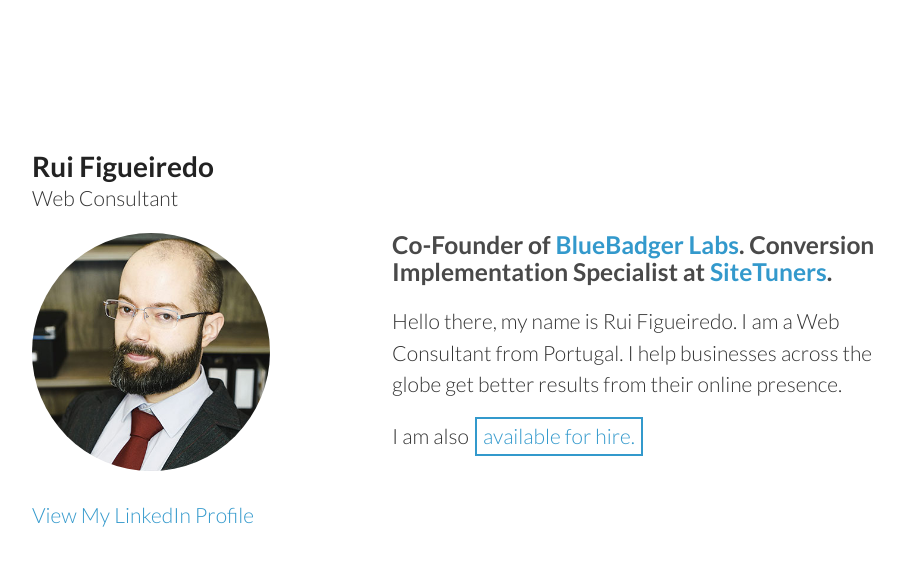
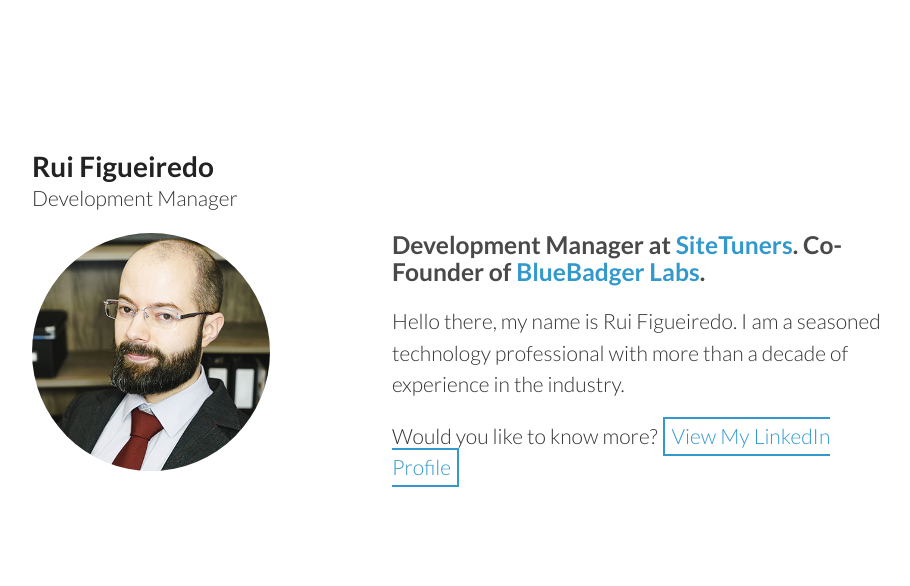
Before and after one commit to rui-figueiredo/rui-figueiredo.github.io, a plain HTML site: page index.html in a window 1280 px wide. Shown: the whole page, without its empty margins (178-1088 px from the left). Drawn offline with Linux system fonts and the light colour scheme.

Commit message:
Update index.html with up to date information

```diff
--- a/index.html
+++ b/index.html
@@ -3,8 +3,8 @@
   <head>
     <meta charset="utf-8">
     <meta http-equiv="X-UA-Compatible" content="chrome=1">
-    <title>Rui Figueiredo - Web Consultant</title>
-    <meta name="description" content="Rui Figueiredo is the Co-Founder of BlueBadger Labs and an experienced Web Consultant." />
+    <title>Rui Figueiredo - Development Manager</title>
+    <meta name="description" content="Rui Figueiredo is a Development Manager at SiteTuners and the Co-Founder of BlueBadger Labs." />
     <link rel="stylesheet" href="stylesheets/styles.css">
     <link rel="stylesheet" href="stylesheets/github-light.css">
     <meta name="viewport" content="width=device-width, initial-scale=1, user-scalable=no">
@@ -28,20 +28,19 @@
     <div class="wrapper">
       <header>
         <h1>Rui Figueiredo</h1>
-        <p>Web Consultant</p>
+        <p>Development Manager</p>
 
         <p class="my-face"><img src="images/rui-figueiredo.jpg" alt="Rui Figueiredo" /></p>
-
-        <p class="view"><a href="https://www.linkedin.com/in/rasfigueiredo">View My LinkedIn Profile</a></p>
 
       </header>
       <section>
 
-			<h3>Co-Founder of <a href="https://www.bluebadgerlabs.com">BlueBadger Labs</a>. Conversion Implementation Specialist at <a href="https://sitetuners.com">SiteTuners</a>.</h3>
+			<h3>Development Manager at <a href="https://sitetuners.com">SiteTuners</a>. Co-Founder of <a href="https://www.bluebadgerlabs.com">BlueBadger Labs</a>.</h3>
 
-			<p>Hello there, my name is Rui Figueiredo. I am a Web Consultant from Portugal. I help businesses across the globe get better results from their online presence.</p>
+	      		<p>Hello there, my name is Rui Figueiredo. I am a seasoned technology professional with more than a decade of experience in the industry.</p>
 
-			<p>I am also <a class="cta" href="mailto:rui@bluebadgerlabs.com">available for hire.</a></p>
+	      		<p>Would you like to know more? <a class="cta" href="https://www.linkedin.com/in/rasfigueiredo">View My LinkedIn Profile</a></p>
+
       </section>
     </div>
     <script src="javascripts/scale.fix.js"></script>
```
